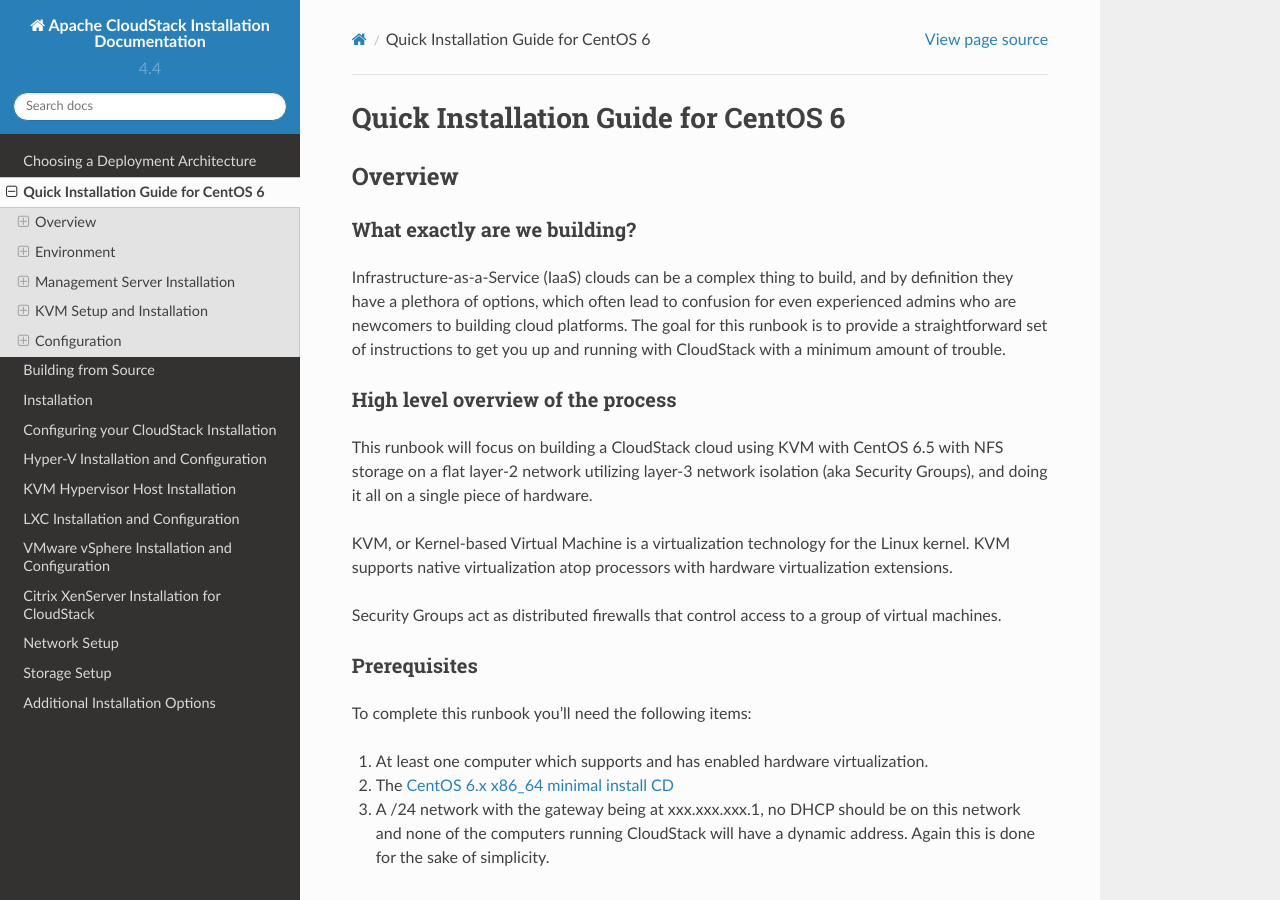
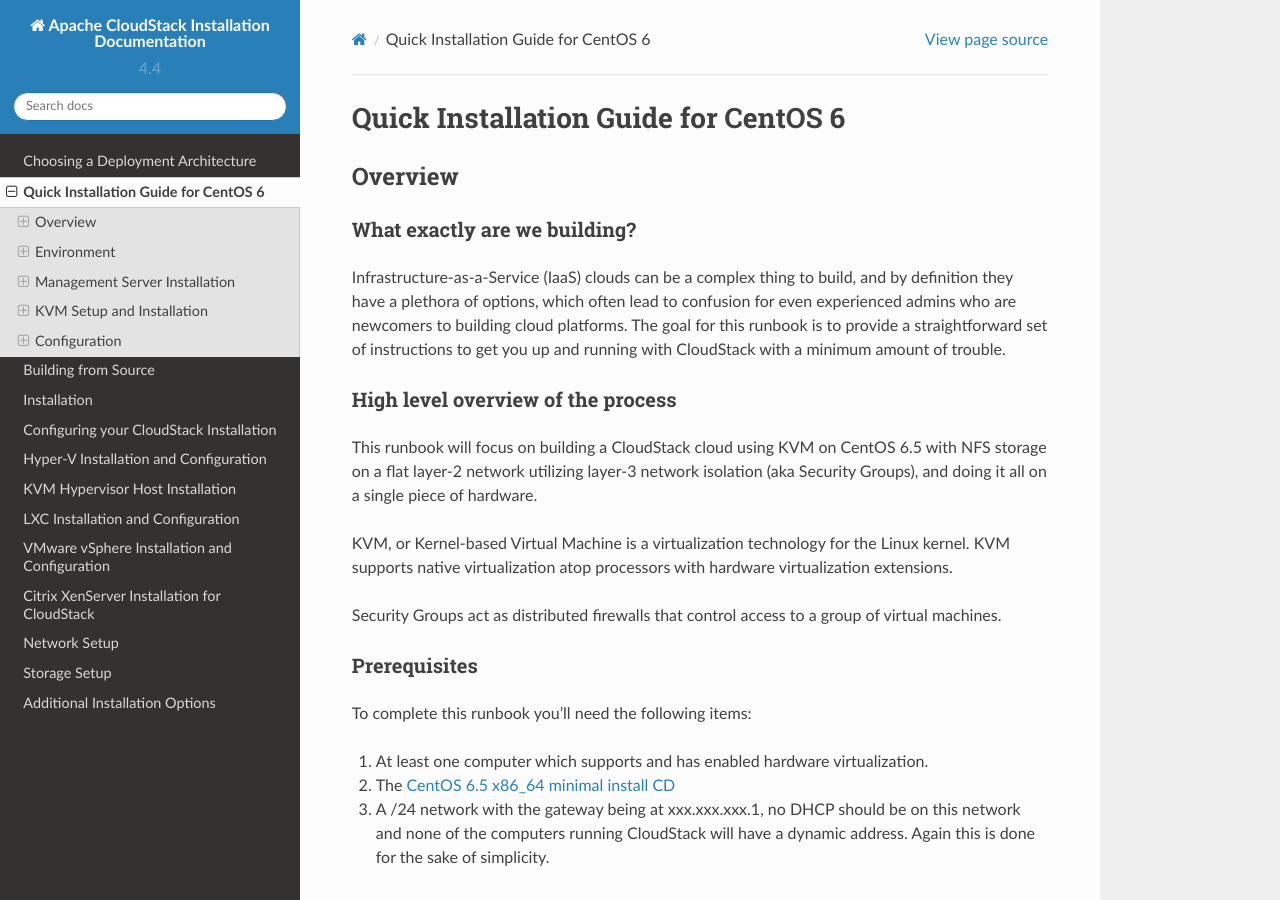
Before and after one commit to apache/cloudstack-docs-install, a Sphinx documentation site: the page built from source/qig.rst, in a window 1280 px wide and 900 px high. Built offline with Sphinx 7.4.7 and the Read the Docs theme 2.0.0, drawn with Linux system fonts in a browser that asks for light colours.

Commit message:
qig: updated for acs4.5

```diff
--- a/source/qig.rst
+++ b/source/qig.rst
@@ -33,7 +33,7 @@
 High level overview of the process
 ~~~~~~~~~~~~~~~~~~~~~~~~~~~~~~~~~~
 
-This runbook will focus on building a CloudStack cloud using KVM with CentOS
+This runbook will focus on building a CloudStack cloud using KVM on CentOS
 6.5 with NFS storage on a flat layer-2 network utilizing layer-3 network
 isolation (aka Security Groups), and doing it all on a single piece of
 hardware.
@@ -53,7 +53,7 @@
 
 #. At least one computer which supports and has enabled hardware virtualization.
 
-#. The `CentOS 6.x x86_64 minimal install CD
+#. The `CentOS 6.5 x86_64 minimal install CD
    <http://mirrors.kernel.org/centos/6/isos/x86_64/>`_
 
 #. A /24 network with the gateway being at xxx.xxx.xxx.1, no DHCP should be on
```
